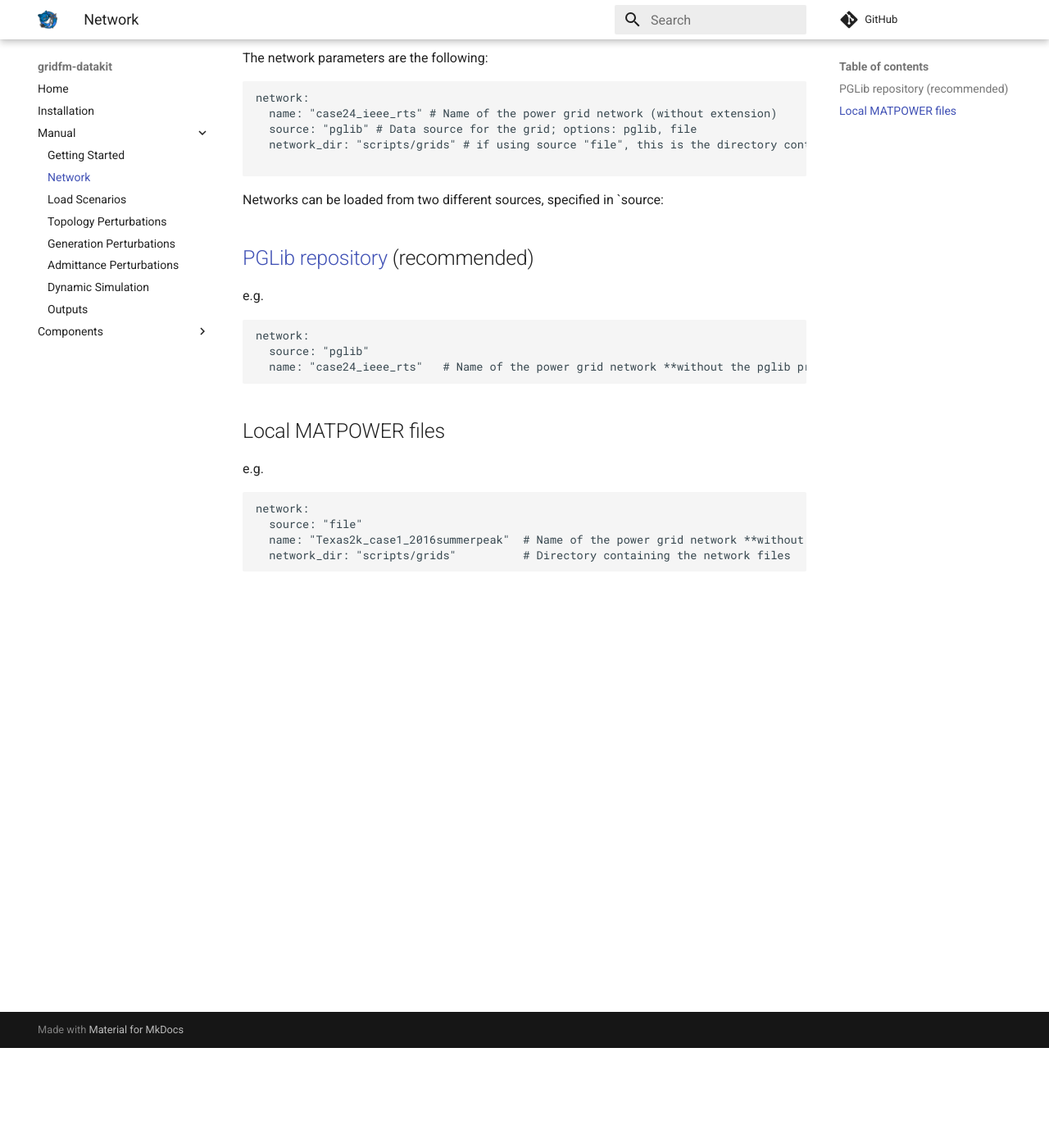
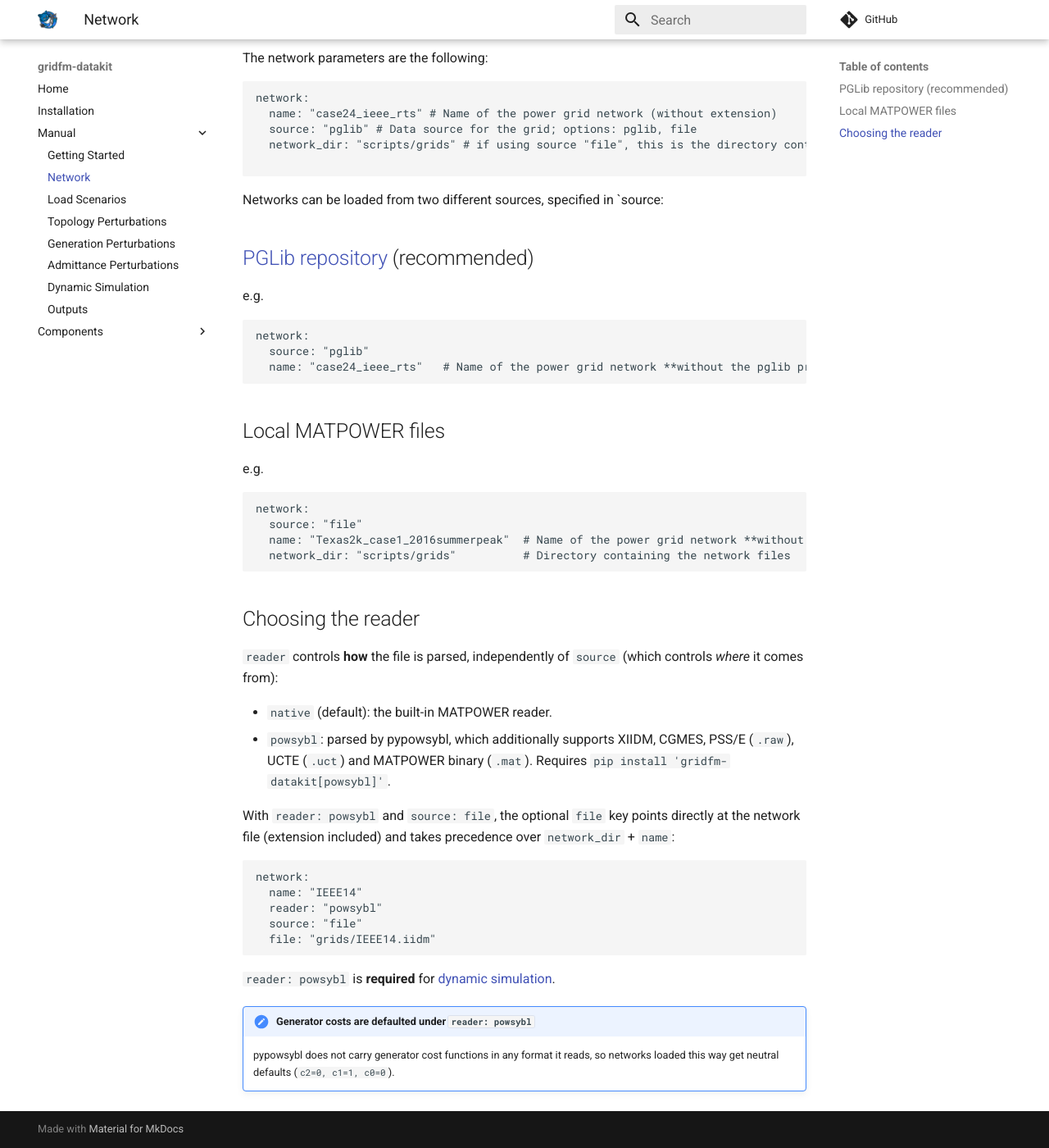
Before and after one commit to gridfm/gridfm-datakit, an MkDocs documentation site: the page built from docs/manual/network.md, in a window 1280 px wide and 1400 px high, scrolled down 122 px. Shown: the whole window at 82% size. Built offline with MkDocs 1.6.1 and Material for MkDocs 9.7.7, drawn with Linux system fonts in a browser that asks for light colours; nearby versions of some CDN libraries; library files that are not in the unit come from our copies; comment, search, counter and statistics services are not loaded.

Commit message:
Document the powsybl reader and the file key
Signed-off-by: yemine0x01 <youssouf.emine@artelys.com>

````diff
--- a/docs/manual/network.md
+++ b/docs/manual/network.md
@@ -30,3 +30,32 @@ network:
   name: "Texas2k_case1_2016summerpeak"  # Name of the power grid network **without .m extension**
   network_dir: "scripts/grids"          # Directory containing the network files
 ```
+
+## Choosing the reader
+
+`reader` controls **how** the file is parsed, independently of `source` (which
+controls *where* it comes from):
+
+- `native` (default): the built-in MATPOWER reader.
+- `powsybl`: parsed by pypowsybl, which additionally supports XIIDM, CGMES,
+  PSS/E (`.raw`), UCTE (`.uct`) and MATPOWER binary (`.mat`). Requires
+  `pip install 'gridfm-datakit[powsybl]'`.
+
+With `reader: powsybl` and `source: file`, the optional `file` key points
+directly at the network file (extension included) and takes precedence over
+`network_dir` + `name`:
+
+```yaml
+network:
+  name: "IEEE14"
+  reader: "powsybl"
+  source: "file"
+  file: "grids/IEEE14.iidm"
+```
+
+`reader: powsybl` is **required** for
+[dynamic simulation](dynamic_simulation.md).
+
+!!! note "Generator costs are defaulted under `reader: powsybl`"
+    pypowsybl does not carry generator cost functions in any format it reads, so
+    networks loaded this way get neutral defaults (`c2=0, c1=1, c0=0`).
````
